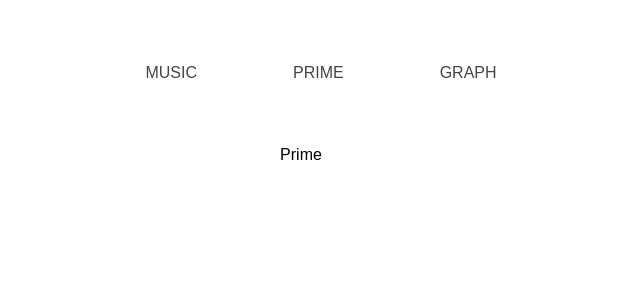
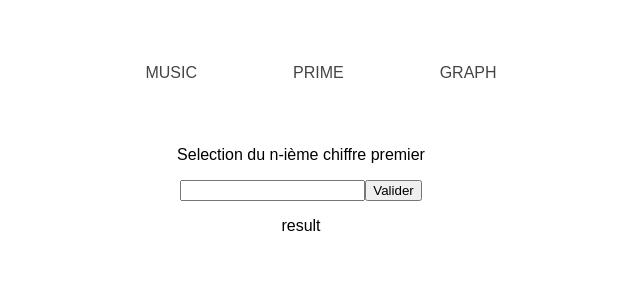
Before and after one commit to DGilian/Music-Prime-Graph-React, a React (Create React App) app in the folder my-app/: page /Prime in a window 1280 px wide. Shown: the top 300 px of the page, without its empty margins (339-979 px from the left). Built offline with nearby package versions, Linux system fonts and the light colour scheme.

Commit message:
modif prime

```diff
--- a/my-app/src/containers/Prime.js
+++ b/my-app/src/containers/Prime.js
@@ -4,7 +4,10 @@ export default class Prime extends Component {
     render() {
         return (
             <div>
-                <p>Prime</p>
+                <p>Selection du n-ième chiffre premier</p>
+                <input />
+                <button> Valider</button>
+                <p>result</p>
             </div>
         )
     }
```
